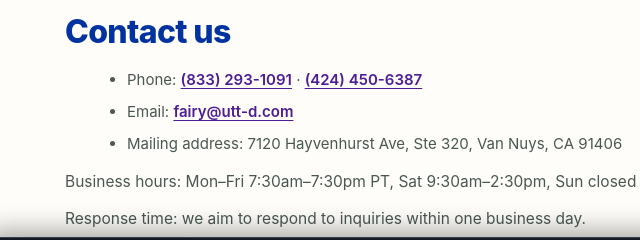
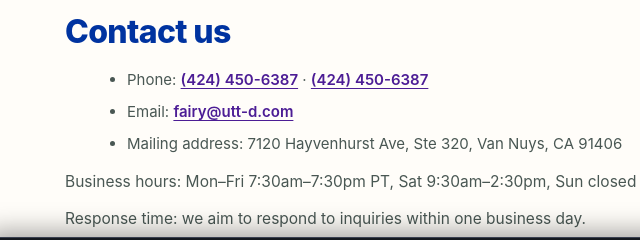
Before and after one commit to mrrsarkis-crypto/traffic-ticket-fairy, a website: page public/contact.html in a window 1280 px wide. Shown: the part 482-722 px from the top of the page, 13-653 px from the left. Drawn offline with Linux system fonts and the light colour scheme.

Commit message:
Re-apply Telnyx->cell swap (batch 6/17)

```diff
--- a/public/contact.html
+++ b/public/contact.html
@@ -24,7 +24,7 @@
   <div class="topbar">
     <div class="wrap topbar-inner">
       <span class="topbar-tag">Serving drivers across California &amp; nationwide</span>
-      <a class="topbar-phone" href="tel:+18332931091">(833) 293-1091 — Free Consultation</a>
+      <a class="topbar-phone" href="tel:+14244506387">(424) 450-6387 — Free Consultation</a>
     </div>
   </div>
   <nav class="nav">
@@ -105,7 +105,7 @@
       <div class="prose">
         <h2>Contact us</h2>
         <ul>
-          <li>Phone: <a href="tel:+18332931091">(833) 293-1091</a> &middot; <a href="tel:+14244506387">(424) 450-6387</a></li>
+          <li>Phone: <a href="tel:+14244506387">(424) 450-6387</a> &middot; <a href="tel:+14244506387">(424) 450-6387</a></li>
           <li>Email: <a href="mailto:fairy@utt-d.com">fairy@utt-d.com</a></li>
           <li>Mailing address: 7120 Hayvenhurst Ave, Ste 320, Van Nuys, CA 91406</li>
         </ul>
```
Also changed, not shown: public/assistant.html (+1 -1 lines), public/case.html (+2 -2 lines), public/cdl-ticket.html (+1 -1 lines), public/cell-phone-ticket.html (+1 -1 lines), public/courthouses.html (+1 -1 lines), public/courthouses/chatsworth.html (+1 -1 lines).
